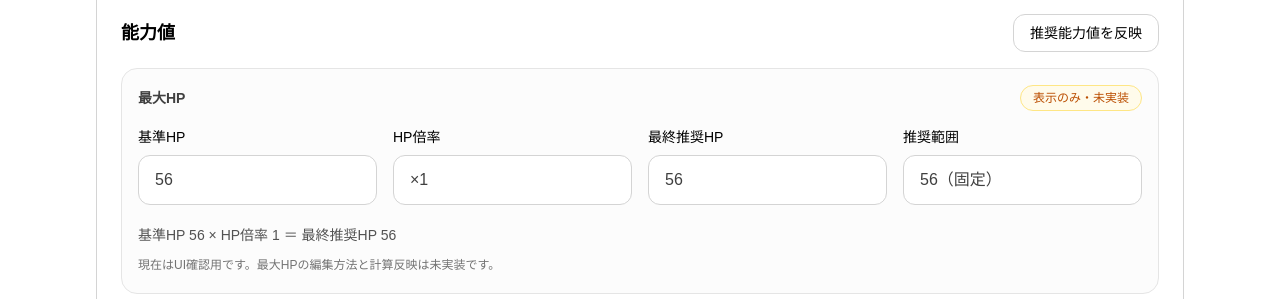
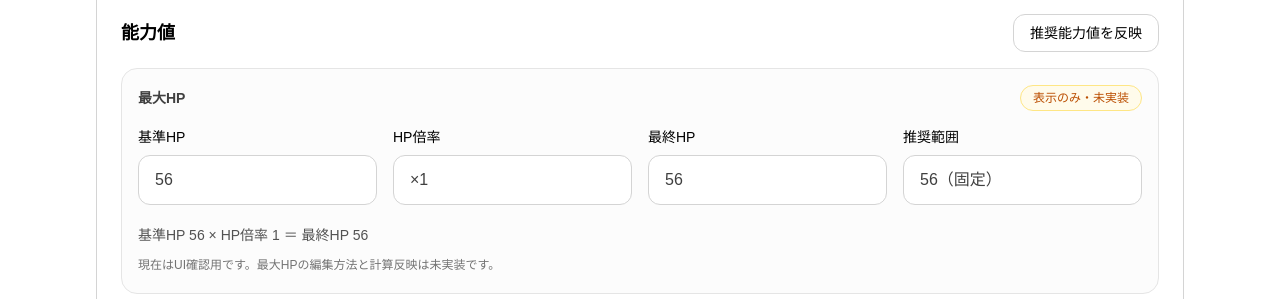
Before and after one commit to ramune428/lhtrpg_webapp_challenge, a Next.js app in the folder frontend/: page /enemy in a window 1280 px wide. Shown: the part 3160-3459 px from the top of the page. Built offline with nearby package versions, Linux system fonts and the light colour scheme.

Commit message:
Rename final HP label in UI preview

```diff
--- a/frontend/components/enemy/EnemyHitPointUiPreview.tsx
+++ b/frontend/components/enemy/EnemyHitPointUiPreview.tsx
@@ -130,7 +130,7 @@ export function EnemyHitPointRecommendationPreview({
         </div>
 
         <div>
-          <label className="mb-2 block text-sm font-medium">最終推奨HP</label>
+          <label className="mb-2 block text-sm font-medium">最終HP</label>
           <input
             type="text"
             value={hitPoint}
@@ -151,7 +151,7 @@ export function EnemyHitPointRecommendationPreview({
       </div>
 
       <p className="mt-4 text-sm leading-7 text-neutral-600">
-        基準HP {baseHitPoint} × HP倍率 {settings.multiplier} ＝ 最終推奨HP {hitPoint}
+        基準HP {baseHitPoint} × HP倍率 {settings.multiplier} ＝ 最終HP {hitPoint}
       </p>
       <p className="mt-1 text-xs leading-6 text-neutral-500">
         現在はUI確認用です。最大HPの編集方法と計算反映は未実装です。
```
